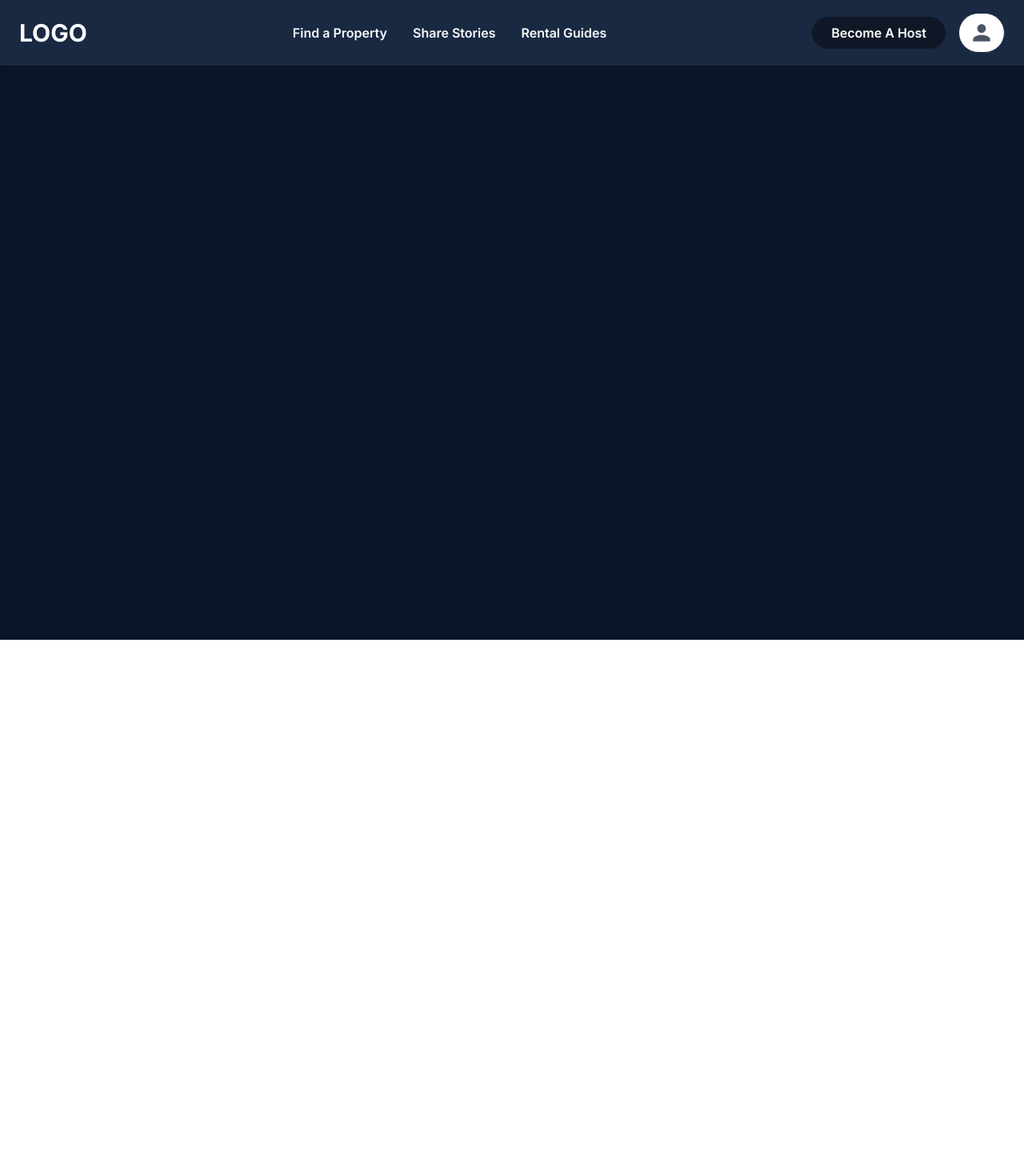
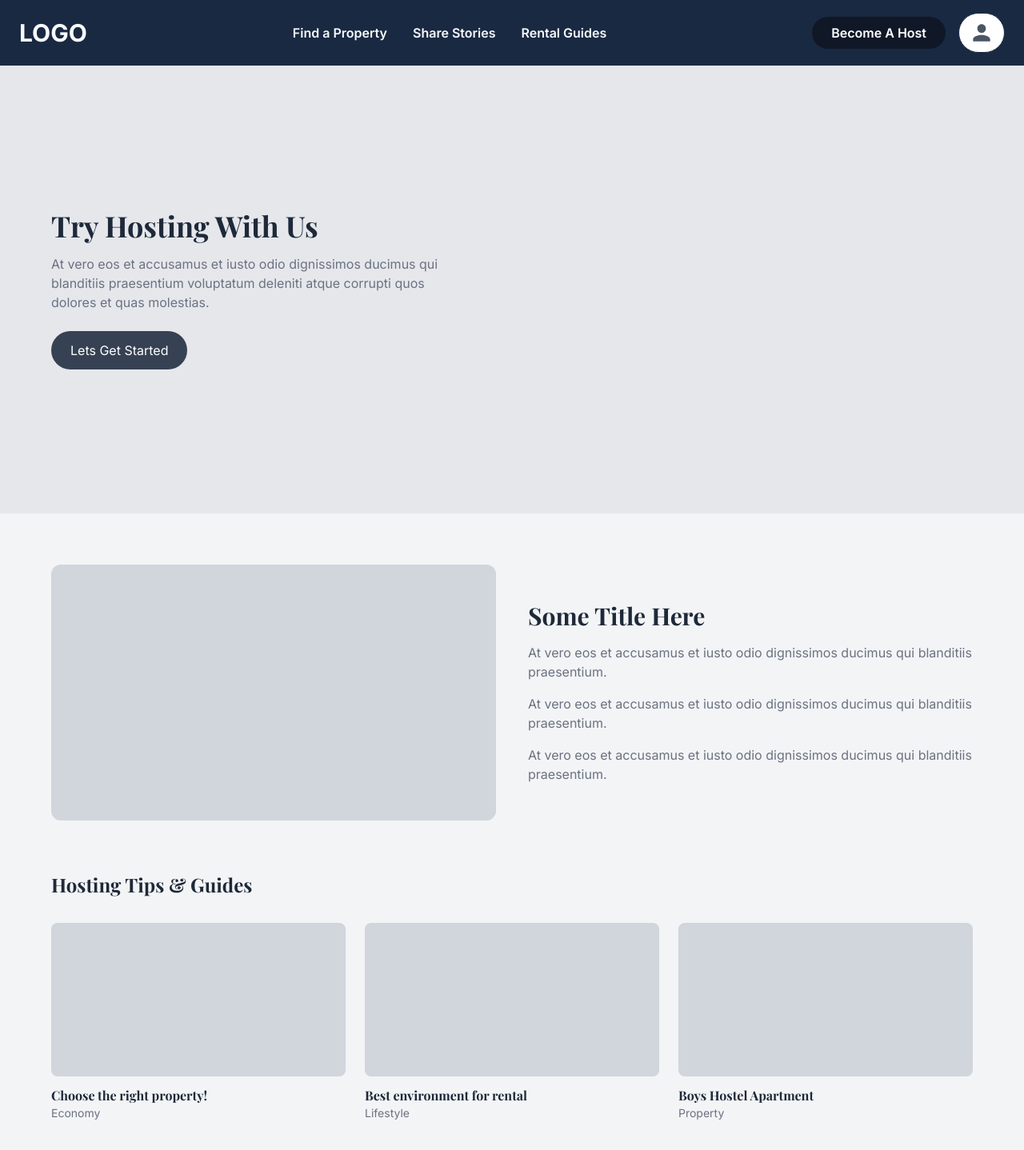
Before and after one commit to AadiAcharya/aaathiti_aagaman, a React (Vite) app: page /host in a window 1280 px wide. Shown: the top 1438 px of the page at 80% size. Before the commit the page ends 800 px from the top, so only its background shows below. Built offline with nearby package versions, Linux system fonts and the light colour scheme.

Commit message:
making hosting page

```diff
--- a/src/App.jsx
+++ b/src/App.jsx
@@ -19,6 +19,7 @@ import Post from "./components/AddProperty/Post.jsx"
 import SignIn from "./components/sign/SignIn.jsx"
 import Login from "./components/sign/Login.jsx"
 import MainLayout from "./MainLayout";
+import Host from "./components/Host.jsx"
 
 
 
@@ -50,6 +51,7 @@ export default function App() {
             <Route path="post" element={<Post/>} />
             <Route path="sign-in" element={<SignIn/>} />
             <Route path="sign-up" element={<Login/>} />
+            <Route path="host" element={<Host/>} />
 
 
           </Routes>
--- a/src/components/Header.jsx
+++ b/src/components/Header.jsx
@@ -156,7 +156,7 @@ export default function Header() {
           >
             Download Mobile App
           </Link>
-          <button className="w-full mt-4 bg-gray-900 hover:bg-gray-800 text-white rounded-full px-6 py-2 font-semibold transition">
+          <button  onClick={()=> navigate("./host")} className="w-full mt-4 bg-gray-900 hover:bg-gray-800 text-white rounded-full px-6 py-2 font-semibold transition">
             Become A Host
           </button>
         </nav>
--- /dev/null
+++ b/src/components/Host.jsx
@@ -0,0 +1,84 @@
+import React from "react";
+
+const Body = () => {
+  return (
+    <div className="bg-gray-100 text-gray-800">
+
+      {/* HERO SECTION */}
+      <section className="h-[70vh] flex flex-col justify-center px-16 bg-gray-200">
+        <h1 className="text-4xl font-bold mb-4">
+          Try Hosting With Us
+        </h1>
+
+        <p className="text-gray-500 max-w-lg mb-6">
+          At vero eos et accusamus et iusto odio dignissimos ducimus qui blanditiis
+          praesentium voluptatum deleniti atque corrupti quos dolores et quas molestias.
+        </p>
+
+        <button className="bg-gray-700 text-white px-6 py-3 rounded-full w-fit hover:bg-gray-800 transition">
+          Lets Get Started
+        </button>
+      </section>
+
+      {/* INFO SECTION */}
+      <section className="grid grid-cols-2 gap-10 px-16 py-16">
+
+        {/* Image placeholder */}
+        <div className="bg-gray-300 rounded-xl h-80"></div>
+
+        {/* Text */}
+        <div className="flex flex-col justify-center space-y-4">
+          <h2 className="text-3xl font-semibold">Some Title Here</h2>
+
+          <p className="text-gray-500">
+            At vero eos et accusamus et iusto odio dignissimos ducimus qui blanditiis praesentium.
+          </p>
+
+          <p className="text-gray-500">
+            At vero eos et accusamus et iusto odio dignissimos ducimus qui blanditiis praesentium.
+          </p>
+
+          <p className="text-gray-500">
+            At vero eos et accusamus et iusto odio dignissimos ducimus qui blanditiis praesentium.
+          </p>
+        </div>
+      </section>
+
+      {/* CARDS SECTION */}
+      <section className="px-16 pb-16">
+
+        <h2 className="text-2xl font-semibold mb-8">
+          Hosting Tips & Guides
+        </h2>
+
+        <div className="grid grid-cols-3 gap-6">
+
+          {/* CARD */}
+          <div>
+            <div className="bg-gray-300 h-48 rounded-lg mb-3"></div>
+            <h3 className="font-semibold">Choose the right property!</h3>
+            <p className="text-sm text-gray-500">Economy</p>
+          </div>
+
+          {/* CARD */}
+          <div>
+            <div className="bg-gray-300 h-48 rounded-lg mb-3"></div>
+            <h3 className="font-semibold">Best environment for rental</h3>
+            <p className="text-sm text-gray-500">Lifestyle</p>
+          </div>
+
+          {/* CARD */}
+          <div>
+            <div className="bg-gray-300 h-48 rounded-lg mb-3"></div>
+            <h3 className="font-semibold">Boys Hostel Apartment</h3>
+            <p className="text-sm text-gray-500">Property</p>
+          </div>
+
+        </div>
+      </section>
+
+    </div>
+  );
+};
+
+export default Body;
```
